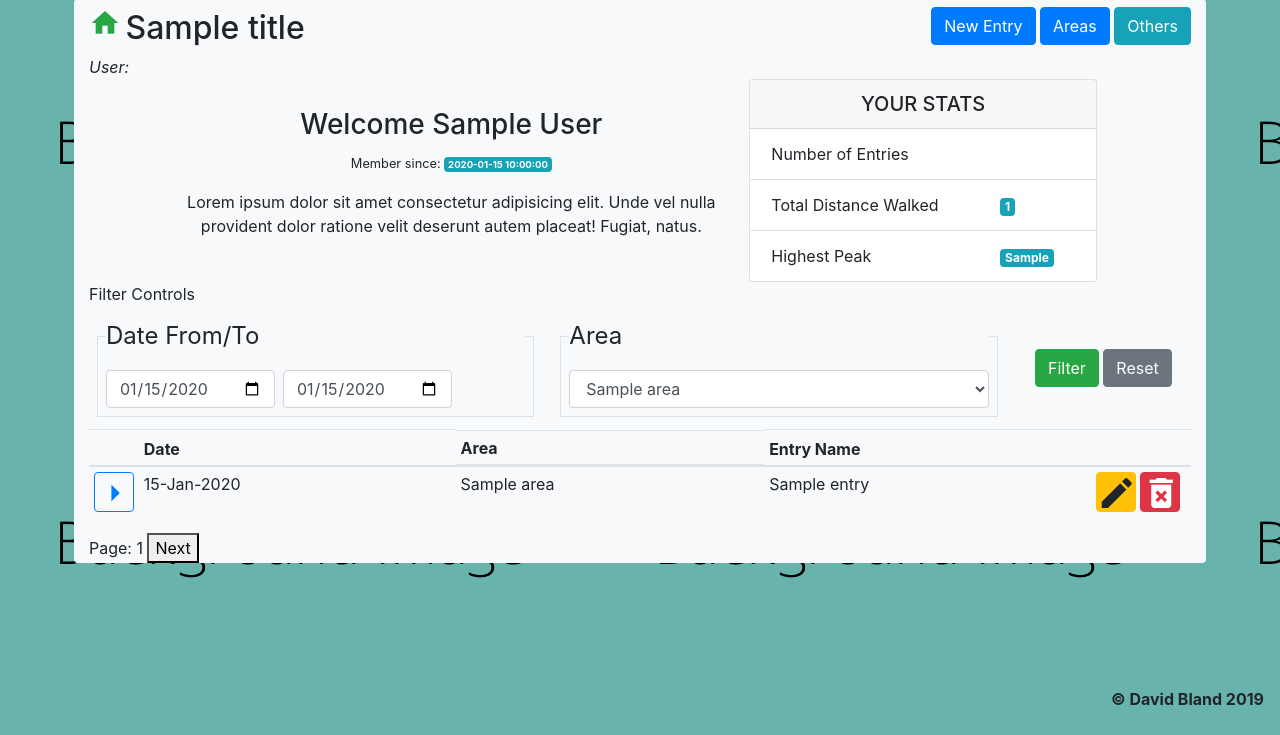
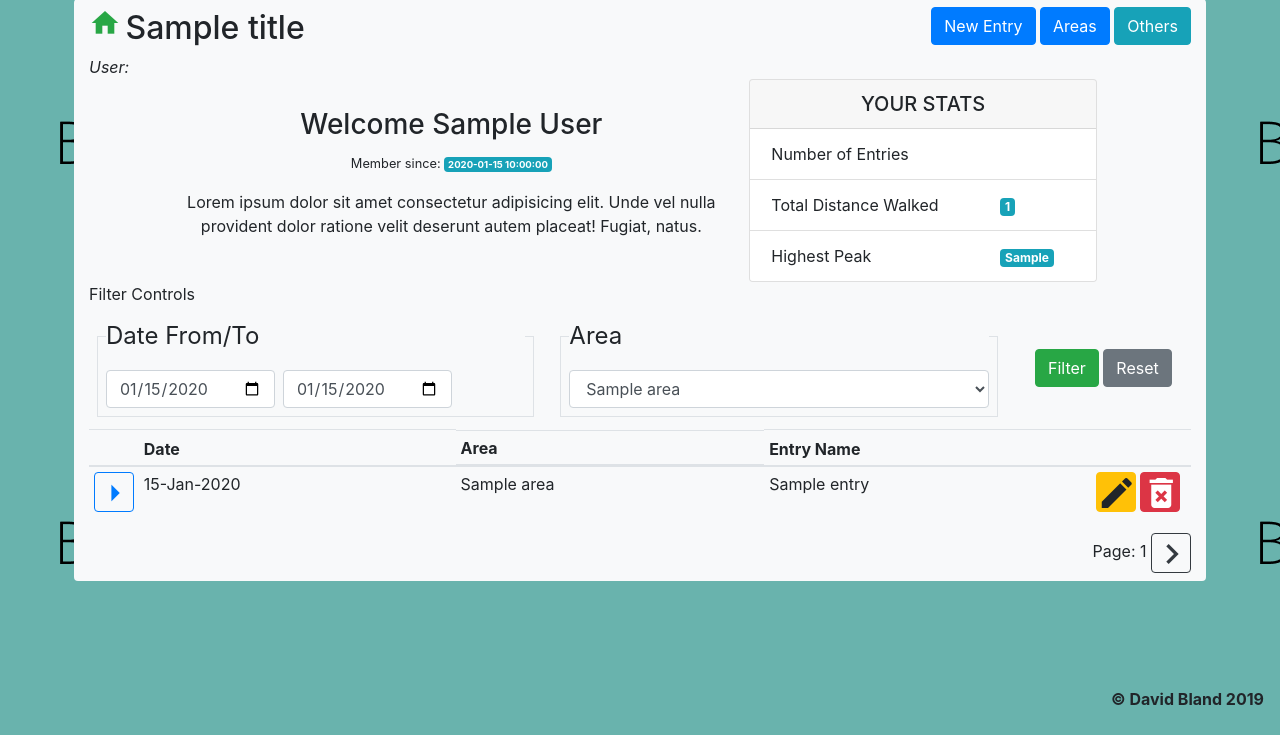
Before and after one commit to davebland/the-mountain-logbook, a Flask app: template templates/logbook-home.html in a window 1280 px wide. Shown: the part 65-800 px from the top of the page. Run offline with Flask 2, Linux system fonts and the light colour scheme; the template is opened without the code that fills it: most values are stand-ins (such as "Sample title", 1, 10 or a date in 2020); parts of the project's set-up code (start-up, migrations or seed data) failed here and were passed over; some libraries are stand-ins or nearby versions.

Commit message:
styled next and prev buttons

```diff
--- a/templates/logbook-home.html
+++ b/templates/logbook-home.html
@@ -131,13 +131,17 @@ Filter Controls
                                 {% endif %}
                         </tbody>
                 </table>
-                <!-- Pagination Controls -->
+        </div>
+</div>
+<div class="row mb-2">
+        <div class="col text-right">
+              <!-- Pagination Controls -->
                 Page: {{ user_entries.current_page }}
                 {% if user_entries.previous_page %}
-                <a href="{{ url_for('index', page=user_entries.previous_page) }}"><button>Back</button></a>
+                <a href="{{ url_for('index', page=user_entries.previous_page) }}"><button class="btn btn-outline-dark logbook-button"><i class="material-icons">navigate_before</i></button></a>
                 {% endif %}
                 {% if user_entries.next_page %}
-                <a href="{{ url_for('index', page=user_entries.next_page) }}"><button>Next</button></a>
+                <a href="{{ url_for('index', page=user_entries.next_page) }}"><button class="btn btn-outline-dark logbook-button"><i class="material-icons">navigate_next</i></button></a>
                 {% endif %}
         </div>
 </div>
```
